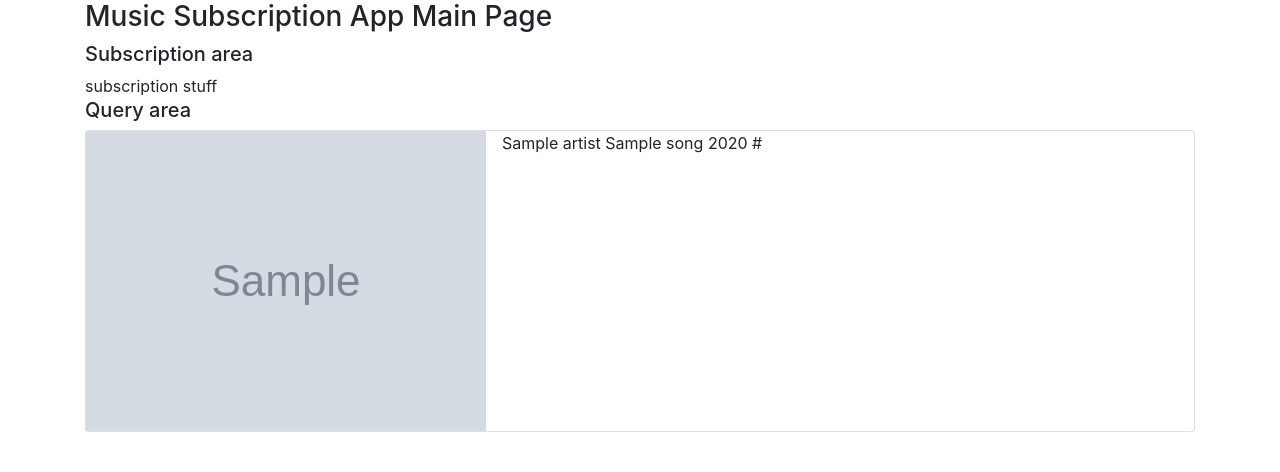
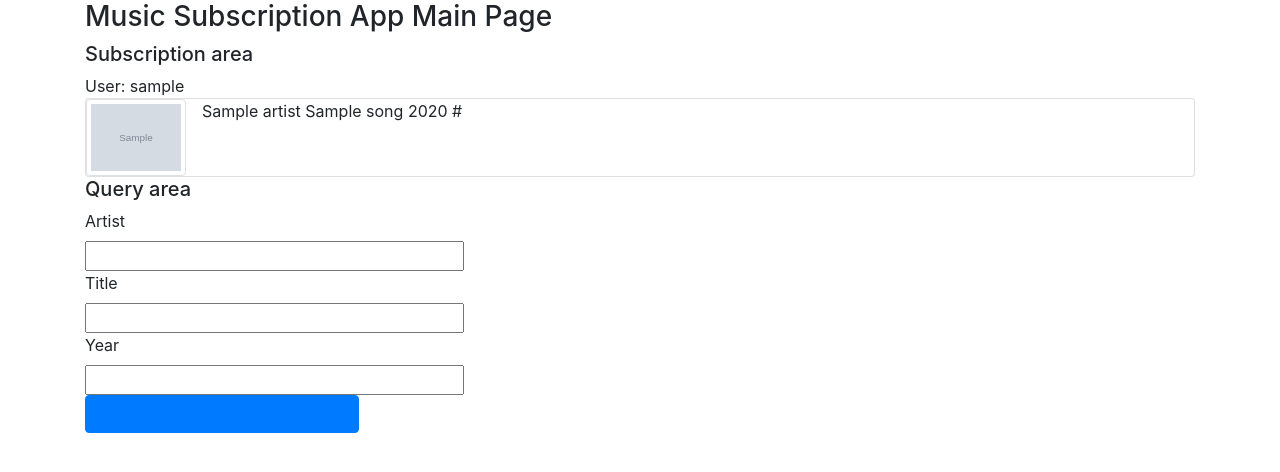
Before and after one commit to Thomas-Elder/py.cc-ass2, a Flask app: template music/templates/subscription/music.html in a window 1280 px wide. Shown: the part 56-528 px from the top of the page. Run offline with Flask 2, Linux system fonts and the light colour scheme; the visitor is signed in with stand-in values (Sample User, id 1); the template is opened without the code that fills it: most values are stand-ins (such as "Sample title", 1, 10 or a date in 2020); grey boxes marked "Sample" are stand-in pictures; form fields are guessed from the names that the template uses; some libraries are stand-ins or nearby versions.

Commit message:
Added query form.

```diff
--- a/music/templates/subscription/music.html
+++ b/music/templates/subscription/music.html
@@ -4,13 +4,12 @@
 <div class="container">
     <h3>Music Subscription App Main Page</h3>
     <h5>Subscription area</h5>
-    subscription stuff
-    <h5>Query area</h5>
+    User: {{ current_user.username }}
 
     {% for song in songs %}
     <div class="card">
         <div class="media">
-            <img src="{{song.img_url}}" class="mr-3" alt="{{song.img_url}}">
+            <img src="{{song.img_url}}" class="mr-3 img-thumbnail" width="100" alt="{{song.img_url}}">
             <div class="media-body">
                 {{song.artist}}
                 {{song.title}}
@@ -20,5 +19,35 @@
         </div>
     </div>
     {% endfor %}
+
+    <h5>Query area</h5>
+    <form action="" method="post" novalidate>
+        {{ form.hidden_tag() }}
+        <div>
+            {{ form.artist.label }}<br>
+            {{ form.artist(size=32) }}<br>
+            {% for error in form.artist.errors %}
+            <span style="color: red;">[{{ error }}]</span>
+            {% endfor %}
+        </div>
+        <div>
+            {{ form.title.label }}<br>
+            {{ form.title(size=32) }}<br>
+            {% for error in form.title.errors %}
+            <span style="color: red;">[{{ error }}]</span>
+            {% endfor %}
+        </div>
+        <div>
+            {{ form.year.label }}<br>
+            {{ form.year(size=32) }}<br>
+            {% for error in form.year.errors %}
+            <span style="color: red;">[{{ error }}]</span>
+            {% endfor %}
+        </div>
+        <div>
+            {{ form.search(class_="btn btn-primary") }}
+        </div>
+    </form>
+
 </div>
 {% endblock %}
```
